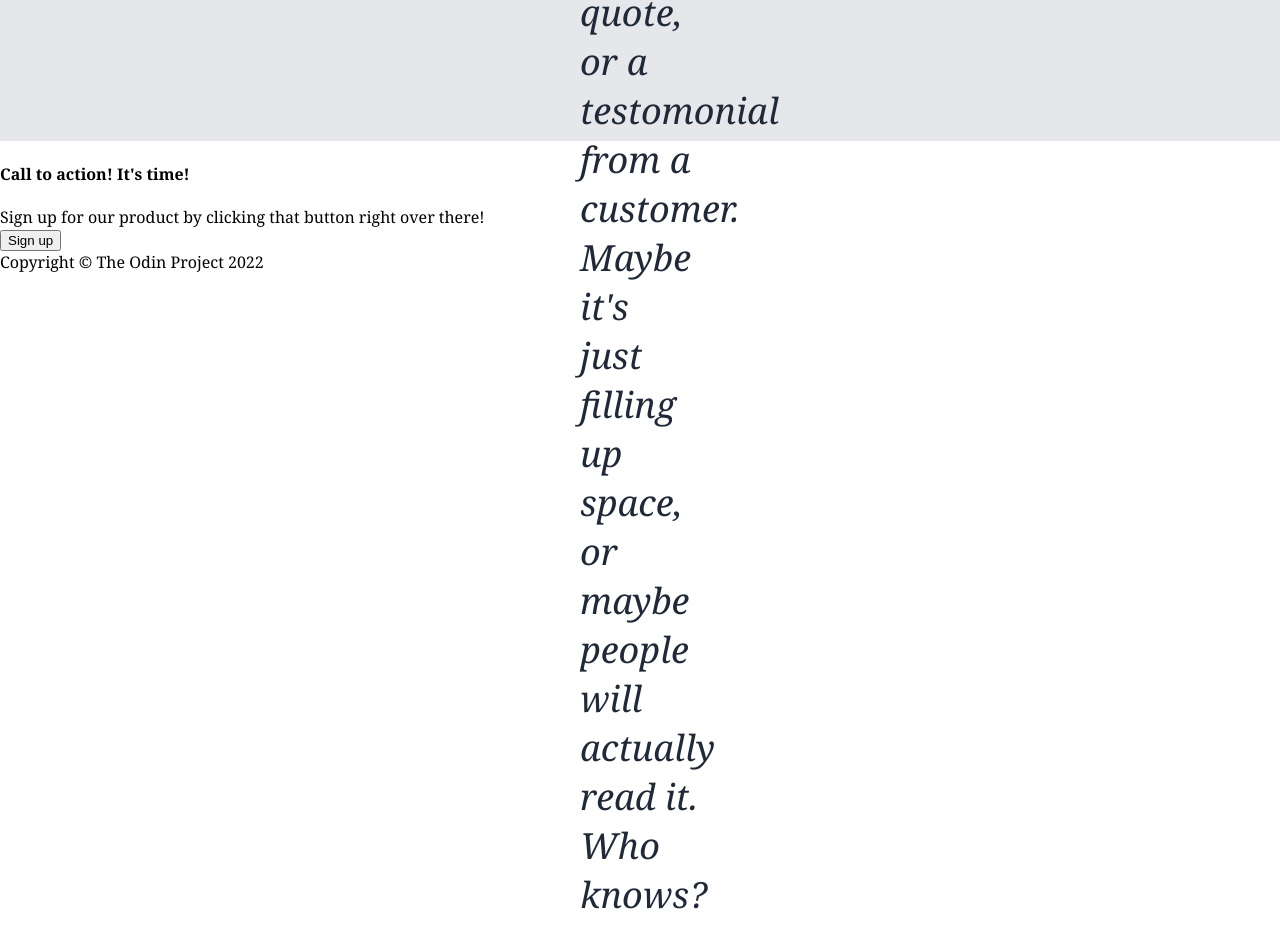
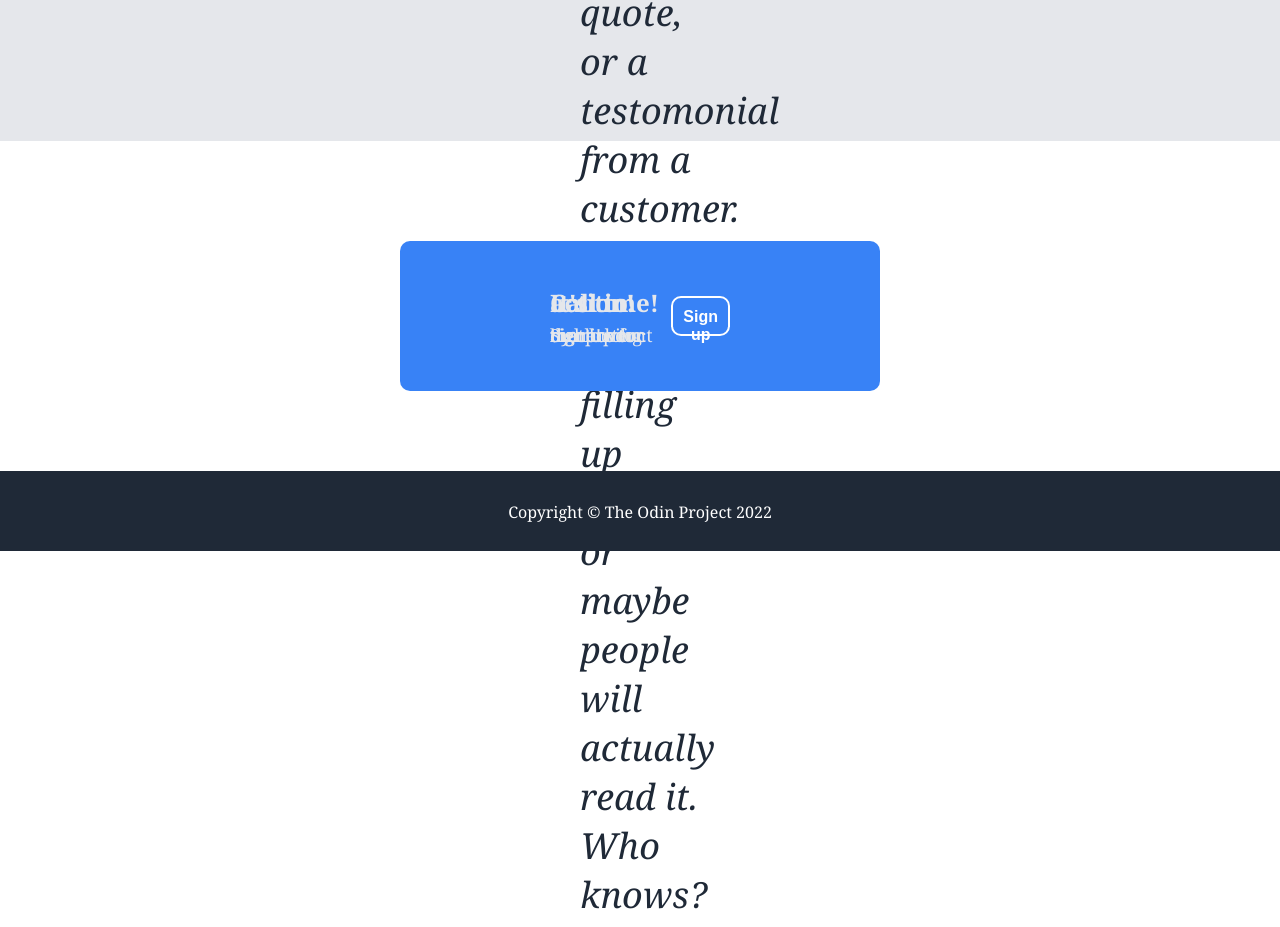
Before and after one commit to Oblasosa/landing-page, a plain HTML site: page index.html in a window 1280 px wide. Shown: the part 1198-2125 px from the top of the page. Drawn offline with Linux system fonts and the light colour scheme.

Commit message:
added bottom added footer rough draft completed

```diff
--- a/index.html
+++ b/index.html
@@ -65,14 +65,21 @@
         </div>
     </div>
     <div class="bottom">
-        <h4>Call to action! It's time!</h4>
-        <div>Sign up for our product by clicking that button right
-            over there!
-        </div>
-        <button>Sign up</button>
+        <div class="btext">
+            <div class="btext1">
+            <div class="btext2">
+            <h4>Call to action! It's time!</h4>
+            <div class="bsub">Sign up for our product by clicking that button
+            right over there!</div>
+            </div>
+    </div>
+        <button class="sign">Sign up</button>
+    </div>
     </div>
     <div class="footer">
-        <div>Copyright 	&#169; The Odin Project 2022</div>
+        <div class="ftext">
+            <div>Copyright 	&#169; The Odin Project 2022</div>
+        </div>
     </div>
 </body>
 </html>
--- a/style.css
+++ b/style.css
@@ -155,3 +155,67 @@ h2 {
     font-weight: 900;
     font-size: 24px;
 }
+
+.bottom {
+    display: flex;
+    margin-left: 400px;
+    margin-right: 400px;
+    margin-top:100px;
+}
+
+.btext {
+    display: flex;
+    height: 150px;
+    width: 100%;
+    background:#3882f6;
+    border-radius: 10px;
+    color:#E5E7EB;
+}
+
+.btext1 {
+    display:flex;
+    flex-direction: column;
+    justify-content: left;
+    padding-top: 30px;
+    margin-left: 150px;
+    line-height: 0;
+    margin-right: auto;
+}
+
+h4 {
+    font-size: 24px;
+}
+
+.bsub {
+    font-size: 18px;
+    font-weight: 400;
+}
+
+.sign {
+    background: #3882f6;
+    color: white;
+    border: 2px white solid;
+    border-radius: 10px;
+    padding:10px;
+    height:40px;
+    width:120px;
+    font-weight: 900;
+    margin-top: 55px;
+    margin-right: 150px;
+    font-size: 16px;
+}
+
+.footer {
+    margin-top: 80px;
+    height:80px;
+    margin-bottom: none;
+    background: #1f2937;
+    color: white;
+}
+
+.ftext {
+    display: flex;
+    justify-content: center;
+    align-items: center;
+    padding-top: 30px;
+}
```
